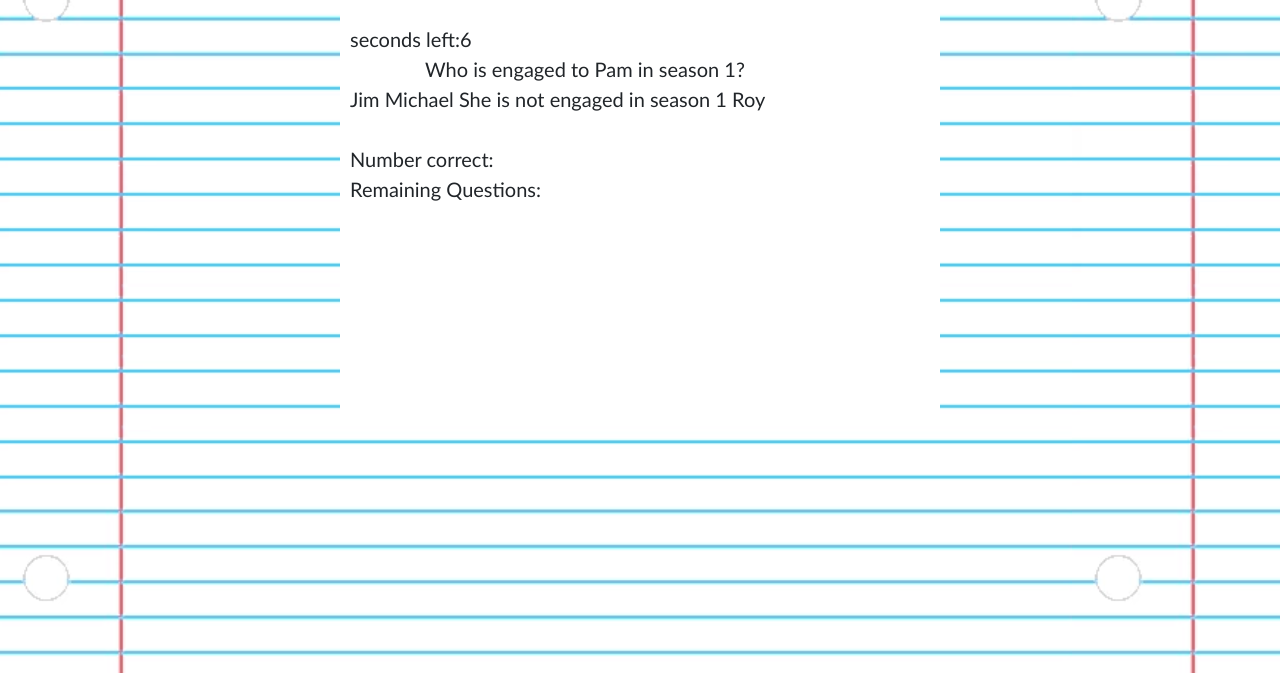
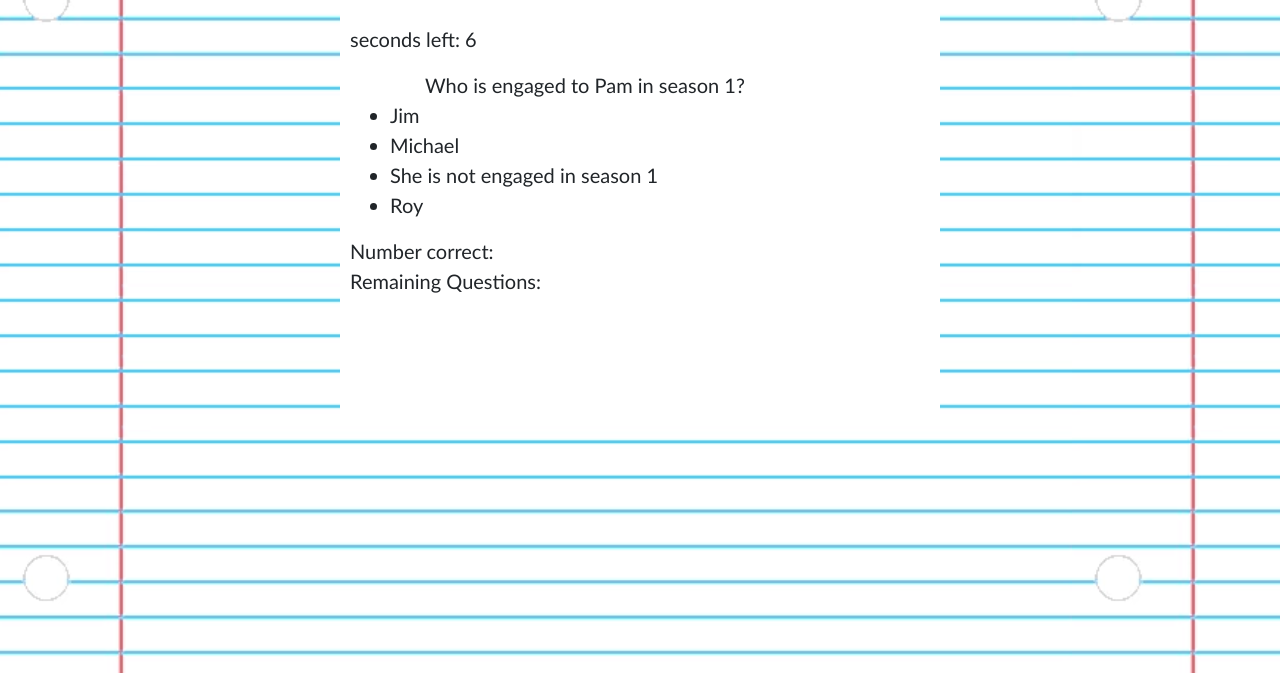
Before and after one commit to alliehahn/TriviaGame, a plain HTML site: page index.html in a window 1280 px wide. Shown: the part 127-800 px from the top of the page. Drawn offline with nearby package versions, Linux system fonts and the light colour scheme.

Commit message:
better javascript

```diff
--- a/assets/css/style.css
+++ b/assets/css/style.css
@@ -11,7 +11,6 @@ body {
 
 #trivia {
     background-color: white;
-    text-align: center;
     margin-left: auto;
     margin-right: auto;
     width: 600px;
@@ -27,3 +26,8 @@ body {
     margin-left: auto;
     margin-right: auto;
 }
+
+.pictureSize {
+    height: 200px;
+    width: 370px;
+}
--- a/assets/javascript/app.js
+++ b/assets/javascript/app.js
@@ -1,15 +1,56 @@
 var questions= [
-    {question: "Who is engaged to Pam in season 1?",
-    choices: ["Jim", "Roy", "Michael", "She is not engaged in season 1"],
-    answer: 1
+    {
+        question: "Who is engaged to Pam in season 1?",
+        choices: ["Jim", "Roy", "Michael", "She is not engaged in season 1"],
+        answer: 1
     },
-    {question: "What does Dunder Mifflin sell?",
-    choices: ["cars", "caskets", "paper", "mufflers"],
-    answer: 2},
+    {
+        question: "What does Dunder Mifflin sell?",
+        choices: ["cars", "caskets", "paper", "mufflers"],
+        answer: 2
+    },
 
-    {question: "Who does Michael sing 'You sexy Thing' to at the Dundies?",
-    choices: ["Ryan", "Pam", "Jan", "Jim"],
-    answer: 0}
+    {
+        question: "Who does Michael sing 'You sexy Thing' to at the Dundies?",
+        choices: ["Ryan", "Pam", "Jan", "Jim"],
+        answer: 0
+    },
+
+    {
+        question: " In Season 2, episode 5 ('Halloween'), what is the name of the person who was fired?",
+        choices: ["Devon", "Ryan", "Creed", "Julia"],
+        answer: 0
+    },
+    {
+        question: "Who started the fire?",
+        choices: ["Ryan", "Michael", "Meredith", "David Wallace"],
+        answer: 0
+    },
+    {
+        question: "What is the name of Creed's website?",
+        choices: ["www.creedthoughts.gov.www/creedthoughts", "www.Creed.com", "creed4u.org/creed", "creedthought.com"],
+        answer: 0
+    },
+    {
+        question: "What is the exclusive club that Pam, Oscar, and Toby establish?",
+        choices: ["The Tripod", "Dunders Against Mufflers", "POT Book club", "Finer Things Club"],
+        answer: 3
+    },
+    {
+        question: "Where did Michael get his 'World's Best Boss' mug?",
+        choices: ["From Dwight", "WalMart", "Spencer's", "He stole it"],
+        answer: 2
+    },
+    {
+        question: "Who is the Assistant to the Regional Manager?",
+        choices: ["Michael", "Dwight", "Pam", "Ryan"],
+        answer: 1
+    },
+    {
+        question: "Dwight owns and runs a farm in his spare time. What does this farm primarily produce?",
+        choices: ["beets", "strawberries", "dairy products", "corn"],
+        answer: 0
+    }
 ];
 
 var images = ["lost.gif", "../assets/images/won.gif"]
@@ -26,6 +67,7 @@ function start() {
             var q = questions[questionOrder].question;
             $("#question").html(q);
             var options = questions[questionOrder].choices;
+            $("#optionList").show();
             var answer = questions[questionOrder].answer;
             var wrong = 1;
             for (var x = 0; x < options.length; x++) {
@@ -41,10 +83,12 @@ function start() {
             var timeleft = 11;
             countdowntimer = setInterval(function(){
                 timeleft--;
-                $("#timer").text("seconds left:"+timeleft);
+                $("#timer").text(timeleft);
                 if(timeleft <= 0) {
                     clearInterval(countdowntimer);
-                    $("#timer").text(" ")
+                    $("#timer").html("0")
+                    $("#question").html("<img class='pictureSize' src='assets/images/timeOut.gif' />")
+                    score()
                 }
             }, 1000);
 }
@@ -53,20 +97,22 @@ var remaining=10;
 
 
 $("#right").click(function () {
-    $("#question").html("<img src='assets/images/won.gif' />")
+    $("#question").html("<img class='pictureSize' src='assets/images/won.gif' />")
     correct++;
     score()
 });
 
 $(".wrongClick").click(function () {
-    $("#question").html("<img src='assets/images/lost.gif' />")
+    $("#question").html("<img class='pictureSize' src='assets/images/lost.gif' />")
     $("#winOrLoss").html("lost!");
     score()
 });
 
 
 $("#next").click(function () {
+    clearInterval(countdowntimer);
     questionOrder++
+    $("#timer").html("11");
     start()
 });
 
@@ -75,8 +121,10 @@ function score () {
     $("#correct").text(" " + correct);
     $("#remaining"). text(" " + remaining);
     clearInterval(countdowntimer);
-    $("#timer").html(" ");
-    $("#next").html("Next>>")
     $("#right").text("");
     $(".wrongClick").text("");
+    $("#optionList").hide();
+    if (questionOrder !== questions.length) {
+        $("#next").html("Next>>")
+    }
 }
--- a/index.html
+++ b/index.html
@@ -17,7 +17,7 @@
         <div class="row">
         </div>
         <div class="row">
-            <div id="timer"></div>
+            <p>seconds left: <span id="timer">11</span></p>
         </div>
         <div class="row changing">
             <div id="question" class="main"></div>
@@ -25,11 +25,12 @@
         </div>
         <div class="row">
                 <div id="options">
-                    <span class= "wrongClick" id="wrong1"></span>
-                    <span class= "wrongClick" id="wrong2"></span>
-                    <span class= "wrongClick" id="wrong3"></span>
-                    <span id="right"></span>
-                    <br><br>
+                    <ul id="optionList">
+                    <li class= "wrongClick" id="wrong1"></li>
+                    <li class= "wrongClick" id="wrong2"></li>
+                    <li class= "wrongClick" id="wrong3"></li>
+                    <li id="right"></li>
+                </ul>
                 </div>
         </div>
         <div class="row">
```
Also changed, not shown: assets/images/timeOut.gif (added), 2 other files.
